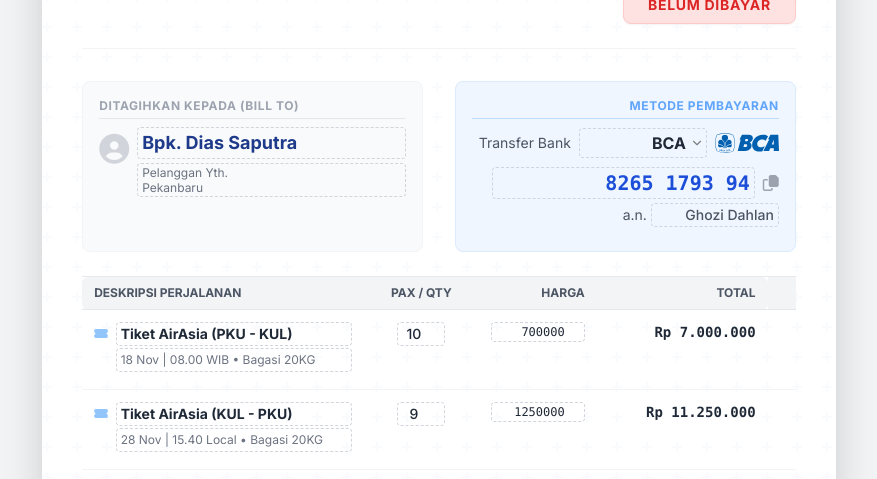
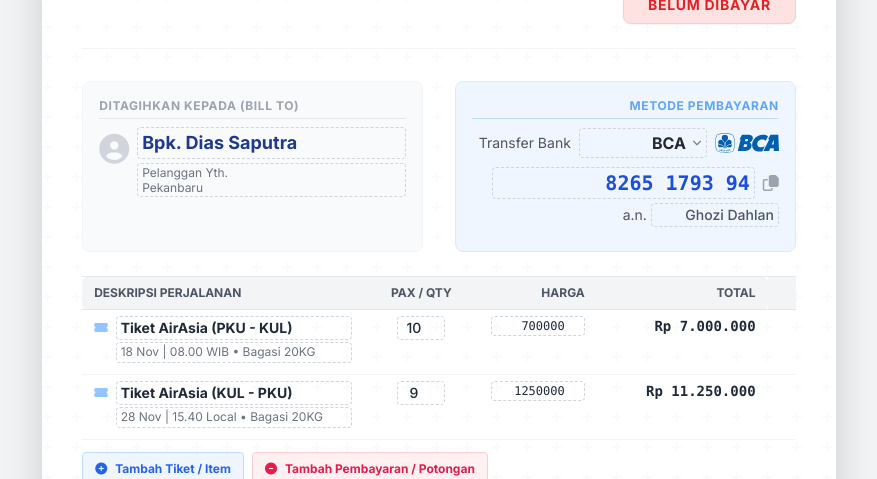
Before and after one commit to totiard/temp, a plain HTML site: page index.html in a window 1280 px wide. Shown: the part 318-797 px from the top of the page, without its empty margins (201-1078 px from the left). Drawn offline with nearby package versions, Linux system fonts and the light colour scheme.

Commit message:
Refactor table cell classes for better styling

```diff
--- a/index.html
+++ b/index.html
@@ -457,28 +457,28 @@
                 tr.className = `border-b border-gray-100 hover:bg-gray-50 transition-colors group text-sm ${rowClass}`;
 
                 tr.innerHTML = `
-                    <td class="py-3 px-3 align-top">
+                    <td class="py-1.5 px-3 align-top">
                         <div class="flex items-start gap-2">
                             <i class="fas ${isPayment ? 'fa-money-bill-wave' : 'fa-ticket-alt'} ${isPayment ? 'text-rose-400' : 'text-blue-300'} mt-1 text-xs print:hidden"></i>
                             <div class="w-full">
                                 <input type="text" value="${item.desc}" oninput="updateItem(${index}, 'desc', this.value)" class="input-ghost font-bold mb-0.5 placeholder-gray-400 w-full ${rowClass}" placeholder="Deskripsi Item">
-                                <textarea oninput="updateItem(${index}, 'sub', this.value); autoExpand(this);" rows="1" class="input-ghost text-xs ${isPayment ? 'text-rose-400' : 'text-gray-500'} w-full placeholder-gray-300 resize-none overflow-hidden leading-relaxed" style="min-height: 20px;">${item.sub}</textarea>
+                                <textarea oninput="updateItem(${index}, 'sub', this.value); autoExpand(this);" rows="1" class="input-ghost text-xs ${isPayment ? 'text-rose-400' : 'text-gray-500'} w-full placeholder-gray-300 resize-none overflow-hidden leading-snug" style="min-height: 20px;">${item.sub}</textarea>
                             </div>
                         </div>
                     </td>
-                    <td class="py-3 px-2 align-top text-center">
+                    <td class="py-1.5 px-2 align-top text-center">
                         <input type="number" value="${item.qty}" oninput="updateItem(${index}, 'qty', this.value)" class="input-ghost text-center w-12 mx-auto font-medium ${rowClass}">
                     </td>
-                    <td class="py-3 px-2 align-top text-right">
+                    <td class="py-1.5 px-2 align-top text-right">
                         <div class="flex justify-end items-center">
                             <span class="text-xs mr-1 font-mono">${pricePrefix}</span>
                             <input type="number" value="${item.price}" oninput="updateItem(${index}, 'price', this.value)" class="input-ghost text-right w-full font-mono text-xs ${rowClass}">
                         </div>
                     </td>
-                    <td class="py-3 px-3 align-top text-right font-bold font-mono text-sm ${rowClass}" id="row-total-${index}">
+                    <td class="py-1.5 px-3 align-top text-right font-bold font-mono text-sm ${rowClass}" id="row-total-${index}">
                         ${isPayment ? '-' : ''} ${formatRupiah(item.qty * item.price)}
                     </td>
-                    <td class="py-3 px-2 align-middle text-center no-print">
+                    <td class="py-1.5 px-2 align-middle text-center no-print">
                         <button onclick="deleteItem(${index})" class="text-red-300 hover:text-red-500 opacity-0 group-hover:opacity-100 transition-opacity">
                             <i class="fas fa-trash-alt"></i>
                         </button>
```
